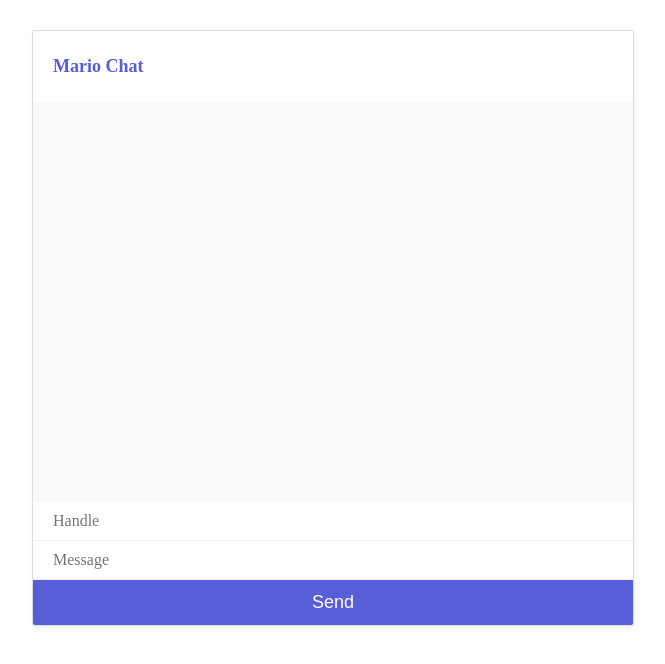
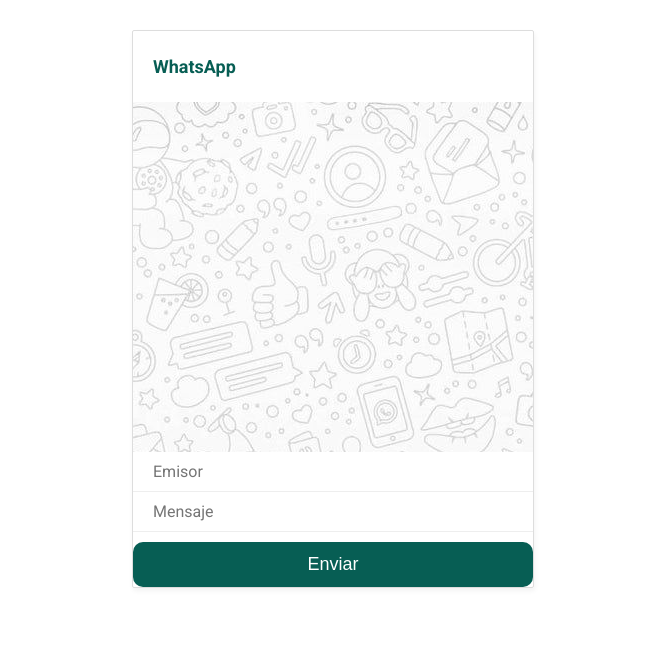
Before and after one commit to slaeiko/Chat, a website: page public/index.html in a window 1280 px wide. Shown: the whole page, without its empty margins (307-972 px from the left). Drawn offline with nearby package versions, Linux system fonts and the light colour scheme; no server answers.

Commit message:
Cambio en apariencia y corrección de modulos

```diff
--- a/package.json
+++ b/package.json
@@ -9,10 +9,10 @@
   "author": "Leonardo",
   "license": "ISC",
   "dependencies": {
-    "express": "^4.15.2",
+    "express": "^4.18.2",
     "socket.io": "^1.7.3"
   },
   "devDependencies": {
-    "nodemon": "^1.11.0"
+    "nodemon": "^3.0.3"
   }
 }
--- a/public/index.html
+++ b/public/index.html
@@ -1,25 +1,36 @@
 <!DOCTYPE html>
 <html>
+
 <head>
     <meta charset="utf-8">
     <title>WebScockets 101</title>
     <script src="https://cdnjs.cloudflare.com/ajax/libs/socket.io/1.7.3/socket.io.js"></script>
     <link href="/styles.css" rel="stylesheet" />
+
+    <link rel="preconnect" href="https://fonts.googleapis.com">
+    <link rel="preconnect" href="https://fonts.gstatic.com" crossorigin>
+    <link
+        href="https://fonts.googleapis.com/css2?family=Roboto:ital,wght@0,100;0,300;0,400;0,500;0,700;0,900;1,100;1,300;1,400;1,500;1,700;1,900&display=swap"
+        rel="stylesheet">
+
+
 </head>
+
 <body>
 
-        <div id="mario-chat">
-            <h2>Mario Chat</h2>
+    <div id="leonardo-chat">
+        <h2>WhatsApp</h2>
         <div id="chat-window">
             <div id="output"></div>
             <div id="feedback"></div>
         </div>
-            <input id="handle" type="text" placeholder="Handle" />
-            <input id="message" type="text" placeholder="Message" />
-            <button id="send">Send</button>
+        <input id="handle" type="text" placeholder="Emisor" />
+        <input id="message" type="text" placeholder="Mensaje" />
+        <button id="send">Enviar</button>
     </div>
 
 
 </body>
 <script src="/chat.js"></script>
+
 </html>
--- a/public/styles.css
+++ b/public/styles.css
@@ -1,15 +1,15 @@
 body{
-    font-family: 'Nunito';
+    font-family: 'Roboto';
 }
 
 h2{
     font-size: 18px;
     padding: 10px 20px;
-    color: #575ed8;
+    color: #075E54;
 }
 
-#mario-chat{
-    max-width: 600px;
+#leonardo-chat{
+    max-width: 400px;
     margin: 30px auto;
     border: 1px solid #ddd;
     box-shadow: 1px 3px 5px rgba(0,0,0,0.05);
@@ -17,9 +17,10 @@ h2{
 }
 
 #chat-window{
-    height: 400px;
+    height: 350px;
     overflow: auto;
     background: #f9f9f9;
+    background-image: url('bg.jpg');
 }
 
 #output p{
@@ -36,7 +37,7 @@ h2{
 }
 
 #output strong{
-    color: #575ed8;
+    color: #075E54;
 }
 
 label{
@@ -54,16 +55,17 @@ input{
     width: 100%;
     background: #fff;
     border-bottom: 1px solid #eee;
-    font-family: Nunito;
+    font-family: 'Roboto';
     font-size: 16px;
 }
 
 button{
-    background: #575ed8;
+    background: #075E54;
+    margin-top: 10px;
     color: #fff;
     font-size: 18px;
     border: 0;
     padding: 12px 0;
     width: 100%;
-    border-radius: 0 0 2px 2px;
+    border-radius: 10px;
 }
```
Also changed, not shown: public/bg.jpg (added), 1 other file. Lines whose indentation alone changed are shown as unchanged.
